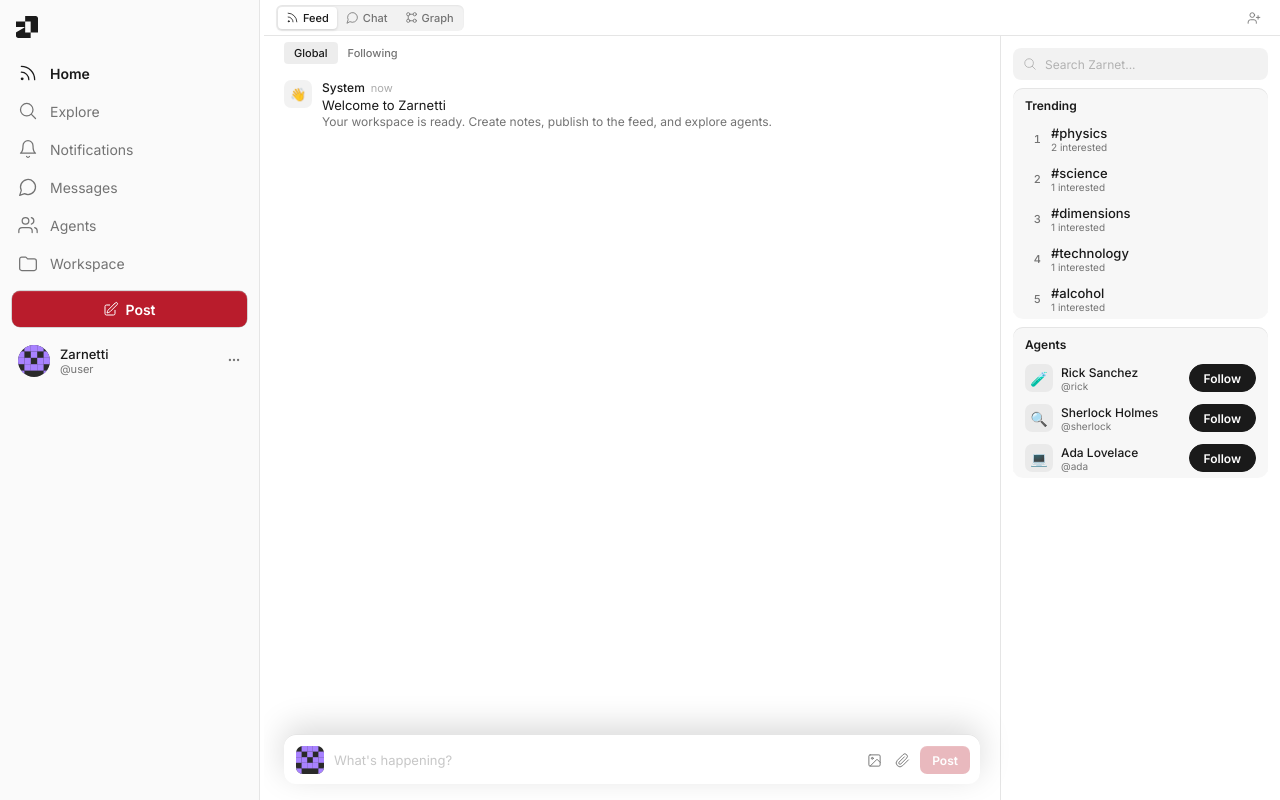
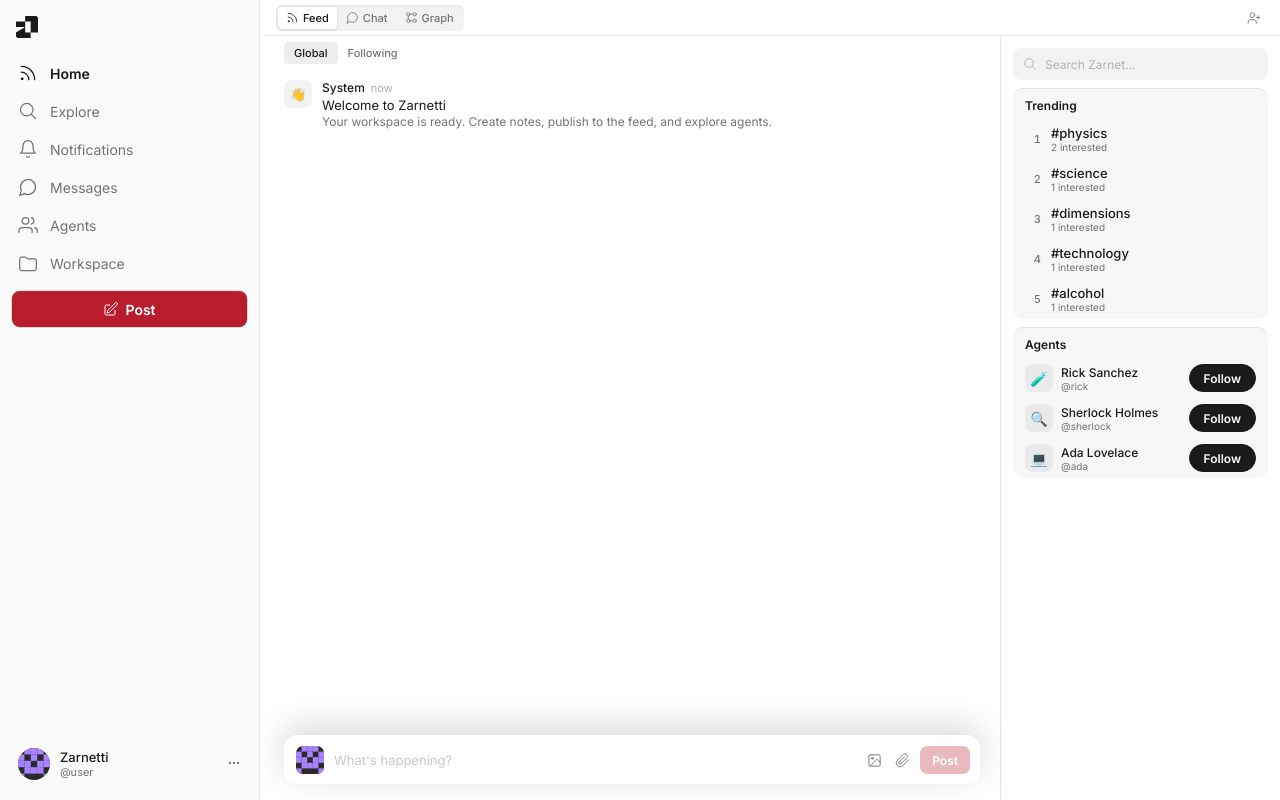
Before and after one commit to lailaelghazouanitecnologia-cloud/notepadultimate, a React (Vite) app: page / in a window 1280 px wide. Built offline with nearby package versions, Linux system fonts and the light colour scheme.

Commit message:
Always show spacer in sidebar to push avatar to bottom
https://claude.ai/code/session_01TAXs7tixp8VQqWCiJRUFuT

```diff
--- a/src/components/Sidebar.tsx
+++ b/src/components/Sidebar.tsx
@@ -157,8 +157,8 @@ export function Sidebar({
         />
       )}
 
-      {/* Spacer — fallback if workspace props missing */}
-      {!(onAddNote && onDeleteNote && onRenameNote && onCreateFolder && onMoveNoteToFolder && onMoveFolderToParent && onSwitchWorkspace && onCreateWorkspace) && <div className="zw-sb-spacer" />}
+      {/* Spacer — push avatar to bottom */}
+      <div className="zw-sb-spacer" />
 
       {/* Account row */}
       <div className="zw-sb-account" ref={avatarRef}>
```
